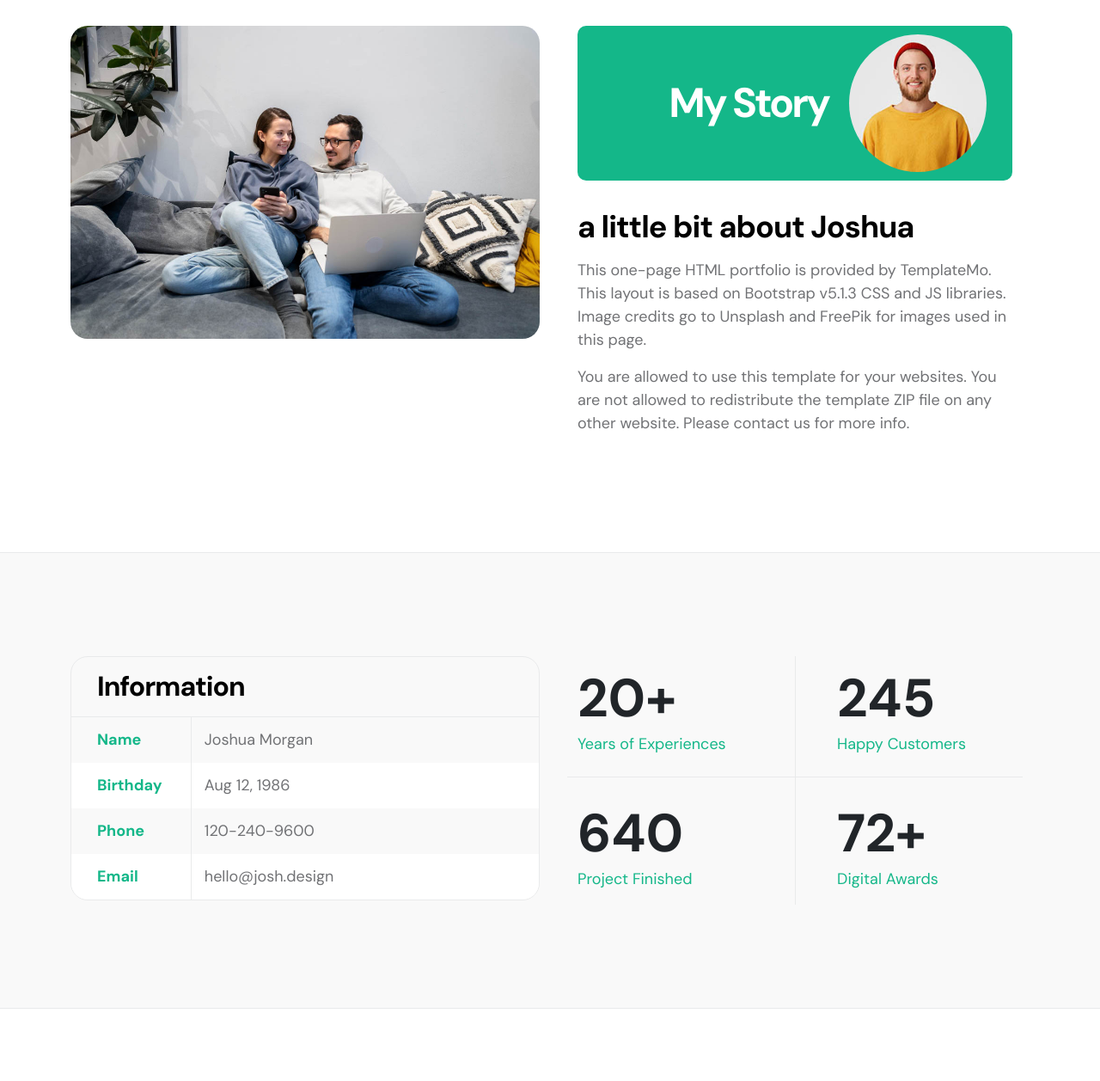
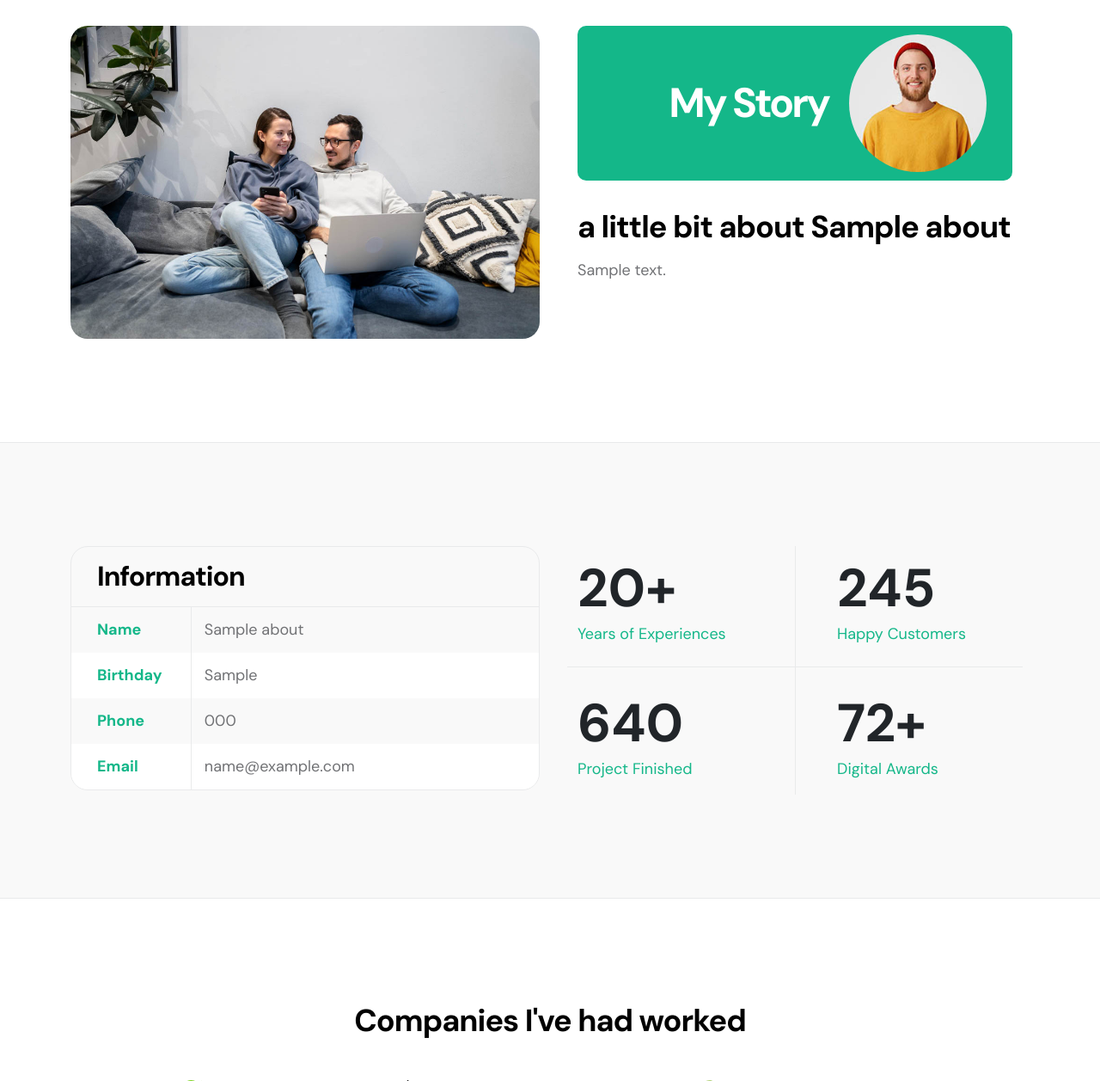
Before and after one commit to Salman13201016/eshikhon_oct, a Django app: page / in a window 1280 px wide. Shown: the part 750-2007 px from the top of the page at 86% size. Run offline with Django 4.2, Linux system fonts and the light colour scheme; tables that the repository leaves empty hold one stand-in row (values such as "Sample post"); some libraries are stand-ins or nearby versions.

Commit message:
portolio done

```diff
--- a/basic/project/portfolio/portfolio/urls.py
+++ b/basic/project/portfolio/portfolio/urls.py
@@ -15,13 +15,13 @@ Including another URLconf
     2. Add a URL to urlpatterns:  path('blog/', include('blog.urls'))
 """
 from django.contrib import admin
-from django.urls import path
+from django.urls import path,include
 from . import views
 
 urlpatterns = [
     # path("admin/", admin.site.urls),
 
-    path('',views.demo),
+    path('',views.home),
     path('login/',views.login,name='login'),
     path('logout/',views.logout,name='logout'),
     path('login/admin',views.login_admin,name='login_admin'),
@@ -33,4 +33,5 @@ urlpatterns = [
     path('admin/edit/',views.about_edit,name='about_edit'),
     path('admin/delete/<int:id>',views.delete_index,name='delete_index'),
     path("admin/user/email_verification/<str:id>", views.email_verify,name='email_verify'),
+    path('social-auth/',include('social_django.urls',namespace='social')),
 ]
--- a/basic/project/portfolio/portfolio/views.py
+++ b/basic/project/portfolio/portfolio/views.py
@@ -9,13 +9,13 @@ from django.core.signing import Signer
 
 
 
-def demo(request):
-    title = "This is a demo html"
-    name = "salman"
-    product_name = ['p1','p2','p3']
-    data = {"t":title,'name':name,'prod':product_name}
+def home(request):
+
+    data = About.objects.first()
+    context_data = {'d':data}
+
     # print("this is root url function")
-    return render(request,'demo/portfolio.html',data)
+    return render(request,'demo/portfolio.html',context_data)
 
 def demo1(request):
     a = 10
@@ -25,7 +25,8 @@ def demo1(request):
     return HttpResponse(c)
 
 def login(request):
-    if 'user_id' in request.session:
+    google_data = request.session.get('social_auth_google-oauth2')
+    if 'user_id' in request.session or google_data:
         return redirect('about')
     else:
 
@@ -47,11 +48,13 @@ def login_admin(request):
         return redirect('login')
 
 def about_index(request):
-    if 'user_id' in request.session:
+    google_data = request.session.get('social_auth_google-oauth2')
+    if 'user_id' in request.session or google_data:
         all_data = About.objects.all()
 
         msg =  messages.get_messages(request)
         print(msg)
+
 
         data = {'d':all_data,'msg':msg}
         # print("this is root url function")
--- a/basic/project/portfolio/templates/demo/portfolio.html
+++ b/basic/project/portfolio/templates/demo/portfolio.html
@@ -140,11 +140,10 @@ https://templatemo.com/tm-578-first-portfolio
                                     <img src="images/happy-bearded-young-man.jpg" class="avatar-image img-fluid" alt="">
                                 </div>
 
-                                <h3 class="pt-2 mb-3">a little bit about Joshua</h3>
+                                <h3 class="pt-2 mb-3">a little bit about {{d.u_name}}</h3>
 
-                                <p>This one-page HTML portfolio is provided by <a href="https://templatemo.com" target="_blank">TemplateMo</a>. This layout is based on Bootstrap v5.1.3 CSS and JS libraries. Image credits go to <a href="https://unsplash.com" target="_blank">Unsplash</a> and <a href="https://freepik.com" target="_blank">FreePik</a> for images used in this page.</p>
+                                <p>{{d.description}}</p>
 
-                                <p>You are allowed to use this template for your websites. You are not allowed to redistribute the template ZIP file on any other website. Please <a href="https://templatemo.com/contact" target="_blank">contact us</a> for more info.</p>
                             </div>
                         </div>
 
@@ -165,22 +164,22 @@ https://templatemo.com/tm-578-first-portfolio
                                 <div class="profile-body">
                                     <p>
                                         <span class="profile-small-title">Name</span>
-                                        <span>Joshua Morgan</span>
+                                        <span>{{d.u_name}}</span>
                                     </p>
 
                                     <p>
                                         <span class="profile-small-title">Birthday</span>
-                                        <span>Aug 12, 1986</span>
+                                        <span>{{d.dob}}</span>
                                     </p>
 
                                     <p>
                                         <span class="profile-small-title">Phone</span>
-                                         <span><a href="tel: 305-240-9671">120-240-9600</a></span>
+                                         <span><a href="tel: 305-240-9671">{{d.phone}}</a></span>
                                     </p>
 
                                     <p>
                                         <span class="profile-small-title">Email</span>
-                                        <span><a href="mailto:hello@josh.design">hello@josh.design</a></span>
+                                        <span><a href="mailto:hello@josh.design">{{d.email}}</a></span>
                                     </p>
                                 </div>
                             </div>
--- a/basic/project/portfolio/templates/login.html
+++ b/basic/project/portfolio/templates/login.html
@@ -67,7 +67,8 @@
 								<!-- Social Login -->
 								<div class="social-login">
 									<span>Login with</span>
-									<a href="#" class="facebook"><i class="fa fa-facebook"></i></a><a href="#" class="google"><i class="fa fa-google"></i></a>
+									<a href="#" class="facebook"><i class="fa fa-facebook"></i></a>
+									<a href="{% url 'social:begin' 'google-oauth2' %}" class="google"><i class="fa fa-google"></i></a>
 								</div>
 								<!-- /Social Login -->
 
```
Also changed, not shown: basic/project/portfolio/portfolio/pipeline.py (added, +24 -0 lines), basic/project/portfolio/portfolio/settings.py (+20 -0 lines), basic/project/portfolio/templates/gmail_login.html (added).
